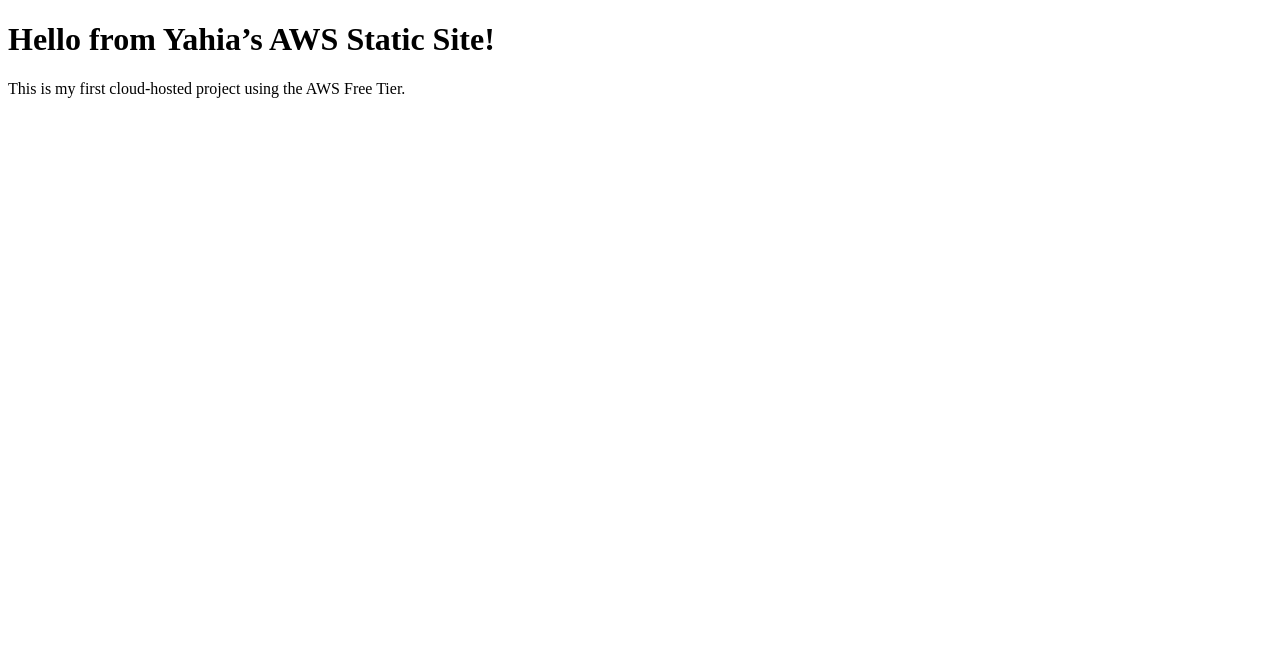
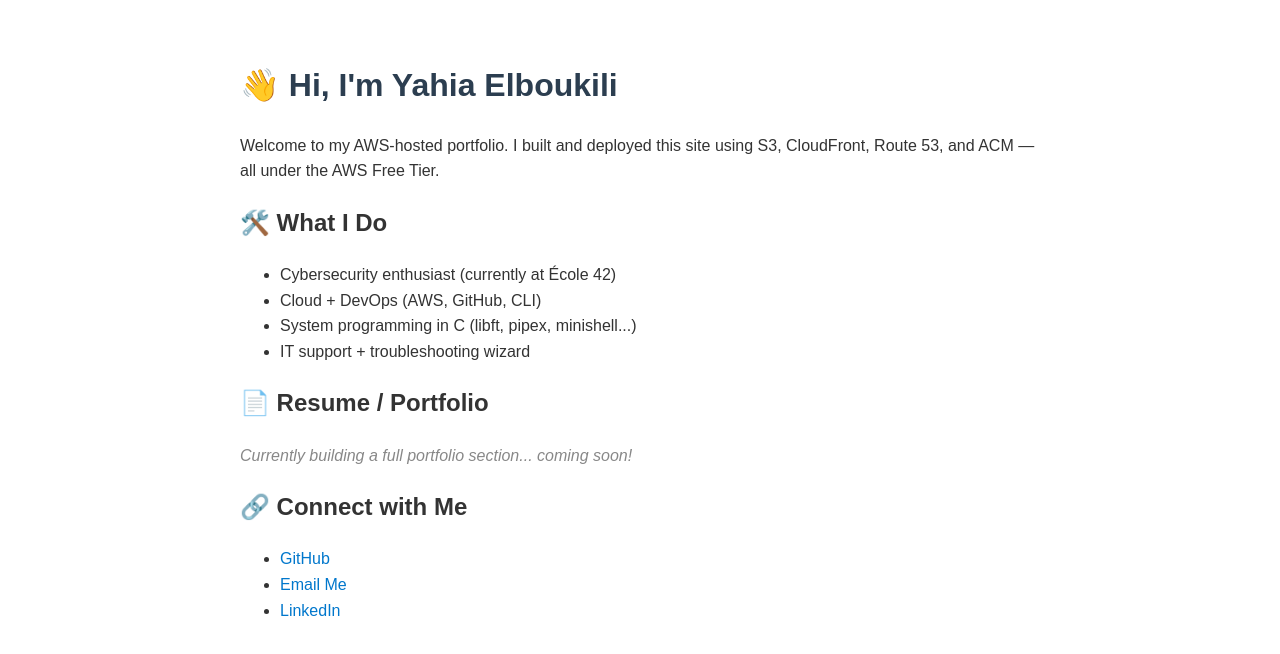
Before and after one commit to yahyaeb/aws-secure-static-website, a plain HTML site: page index.html in a window 1280 px wide. Drawn offline with Linux system fonts and the light colour scheme.

Commit message:
Created an AWS static secure website

```diff
--- a/index.html
+++ b/index.html
@@ -2,10 +2,53 @@
 <html lang="en">
 <head>
   <meta charset="UTF-8">
-  <title>Welcome</title>
+  <title>Yahia Elboukili – Portfolio</title>
+  <meta name="viewport" content="width=device-width, initial-scale=1">
+  <style>
+    body {
+      font-family: Arial, sans-serif;
+      max-width: 800px;
+      margin: 60px auto;
+      padding: 0 20px;
+      line-height: 1.6;
+      color: #333;
+    }
+    h1 {
+      color: #2c3e50;
+    }
+    a {
+      color: #0077cc;
+      text-decoration: none;
+    }
+    a:hover {
+      text-decoration: underline;
+    }
+    .coming-soon {
+      font-style: italic;
+      color: #888;
+    }
+  </style>
 </head>
 <body>
-  <h1>Hello from Yahia’s AWS Static Site!</h1>
-  <p>This is my first cloud-hosted project using the AWS Free Tier.</p>
+  <h1>👋 Hi, I'm Yahia Elboukili</h1>
+  <p>Welcome to my AWS-hosted portfolio. I built and deployed this site using S3, CloudFront, Route 53, and ACM — all under the AWS Free Tier.</p>
+
+  <h2>🛠️ What I Do</h2>
+  <ul>
+    <li>Cybersecurity enthusiast (currently at École 42)</li>
+    <li>Cloud + DevOps (AWS, GitHub, CLI)</li>
+    <li>System programming in C (libft, pipex, minishell...)</li>
+    <li>IT support + troubleshooting wizard</li>
+  </ul>
+
+  <h2>📄 Resume / Portfolio</h2>
+  <p class="coming-soon">Currently building a full portfolio section... coming soon!</p>
+
+  <h2>🔗 Connect with Me</h2>
+  <ul>
+    <li><a href="https://github.com/yahyaeb" target="_blank">GitHub</a></li>
+    <li><a href="mailto:yahia.elboukili@gmail.com">Email Me</a></li>
+    <li><a href="https://www.linkedin.com/in/yahia-elboukili/" target="_blank">LinkedIn</a></li>
+  </ul>
 </body>
 </html>
```
Also changed, not shown: 1 other file.
